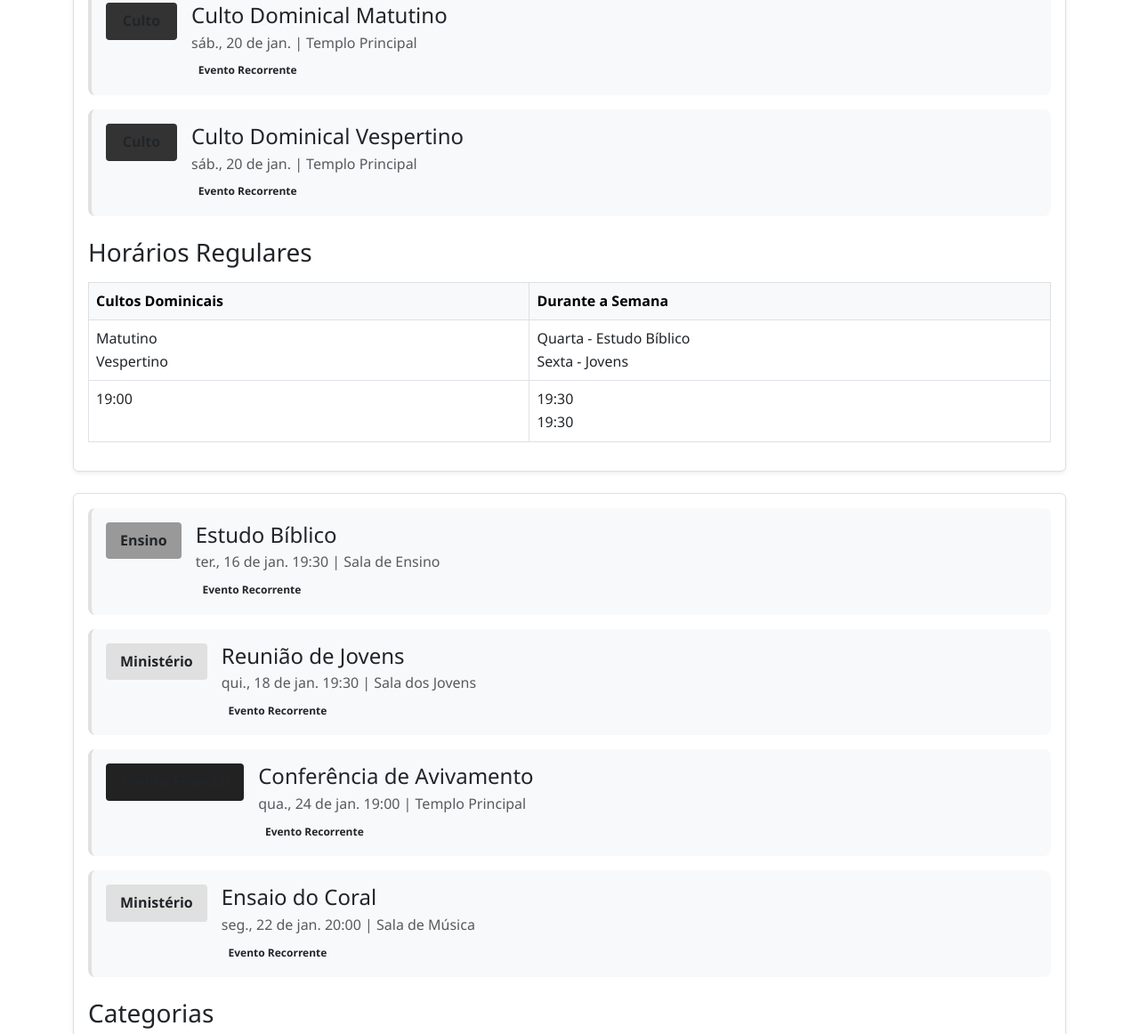
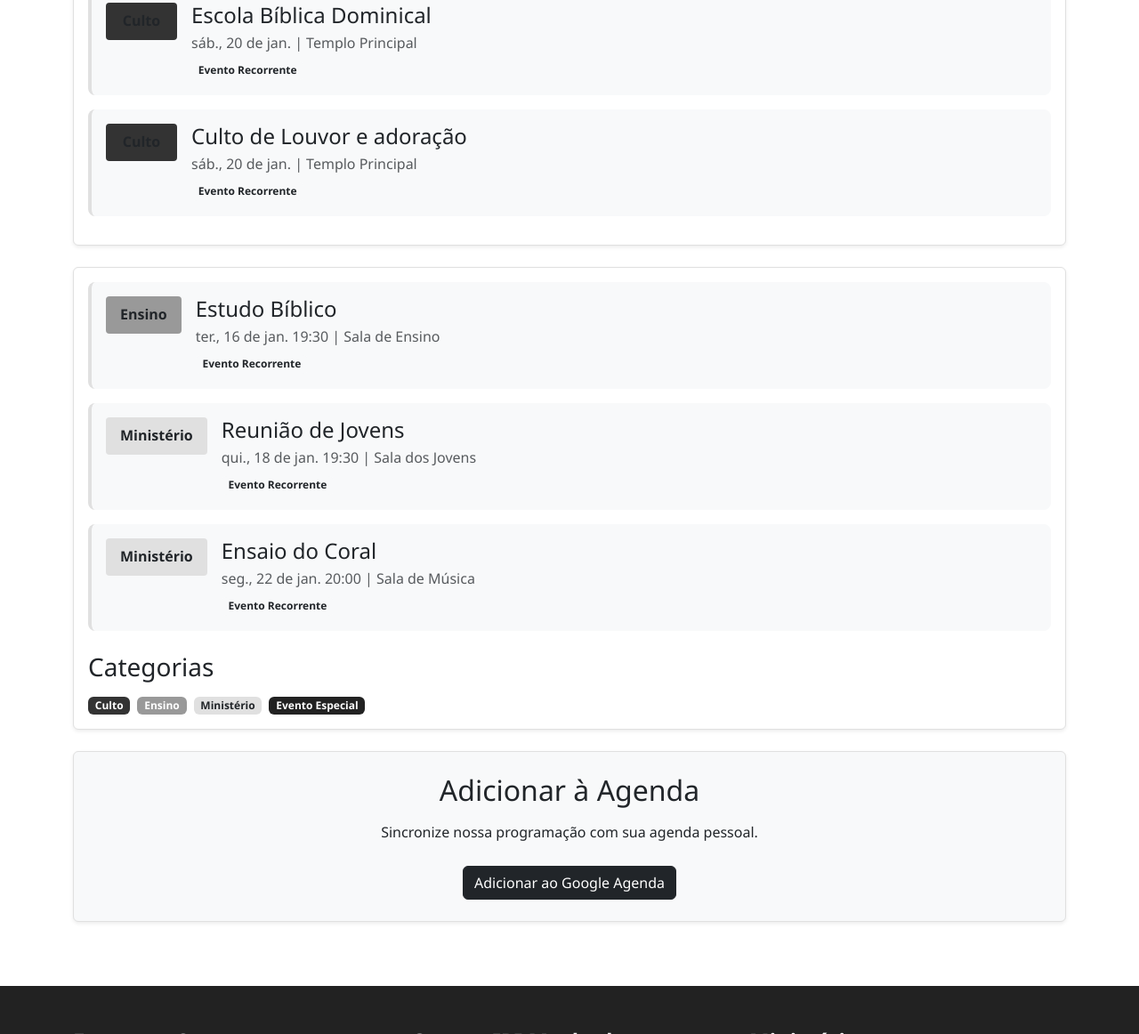
Before and after one commit to anacleto241/site_4_ipi_machado, a plain HTML site: page calendario.html in a window 1280 px wide. Shown: the part 398-1560 px from the top of the page at 89% size. Drawn offline with nearby package versions, Linux system fonts and the light colour scheme.

Commit message:
Alterações calendario

```diff
--- a/calendario.html
+++ b/calendario.html
@@ -50,7 +50,7 @@
                             <div class="d-flex align-items-start">
                                 <div class="event-badge bg-primary me-3">Culto</div>
                                 <div class="flex-grow-1">
-                                    <h4 class="mb-1">Culto Dominical Matutino</h4>
+                                    <h4 class="mb-1">Escola Bíblica Dominical</h4>
                                     <p class="mb-1 text-muted">sáb., 20 de jan. | Templo Principal</p>
                                     <span class="badge bg-light text-dark">Evento Recorrente</span>
                                 </div>
@@ -62,43 +62,13 @@
                             <div class="d-flex align-items-start">
                                 <div class="event-badge bg-primary me-3">Culto</div>
                                 <div class="flex-grow-1">
-                                    <h4 class="mb-1">Culto Dominical Vespertino</h4>
+                                    <h4 class="mb-1">Culto de Louvor e adoração</h4>
                                     <p class="mb-1 text-muted">sáb., 20 de jan. | Templo Principal</p>
                                     <span class="badge bg-light text-dark">Evento Recorrente</span>
                                 </div>
                             </div>
                         </div>
 
-                        <!-- Regular Hours -->
-                        <div class="mt-4">
-                            <h3 class="mb-3">Horários Regulares</h3>
-                            <div class="table-responsive">
-                                <table class="table table-bordered">
-                                    <thead class="table-light">
-                                        <tr>
-                                            <th>Cultos Dominicais</th>
-                                            <th>Durante a Semana</th>
-                                        </tr>
-                                    </thead>
-                                    <tbody>
-                                        <tr>
-                                            <td>Matutino<br>Vespertino</td>
-                                            <td>
-                                                Quarta - Estudo Bíblico<br>
-                                                Sexta - Jovens
-                                            </td>
-                                        </tr>
-                                        <tr>
-                                            <td>19:00</td>
-                                            <td>
-                                                19:30<br>
-                                                19:30
-                                            </td>
-                                        </tr>
-                                    </tbody>
-                                </table>
-                            </div>
-                        </div>
 
 
                     </div>
@@ -126,18 +96,6 @@
                                 <div class="flex-grow-1">
                                     <h4 class="mb-1">Reunião de Jovens</h4>
                                     <p class="mb-1 text-muted">qui., 18 de jan. 19:30 | Sala dos Jovens</p>
-                                    <span class="badge bg-light text-dark">Evento Recorrente</span>
-                                </div>
-                            </div>
-                        </div>
-
-                        <!-- Event 5 -->
-                        <div class="event-card mb-3">
-                            <div class="d-flex align-items-start">
-                                <div class="event-badge bg-danger me-3">Evento Especial</div>
-                                <div class="flex-grow-1">
-                                    <h4 class="mb-1">Conferência de Avivamento</h4>
-                                    <p class="mb-1 text-muted">qua., 24 de jan. 19:00 | Templo Principal</p>
                                     <span class="badge bg-light text-dark">Evento Recorrente</span>
                                 </div>
                             </div>
```
